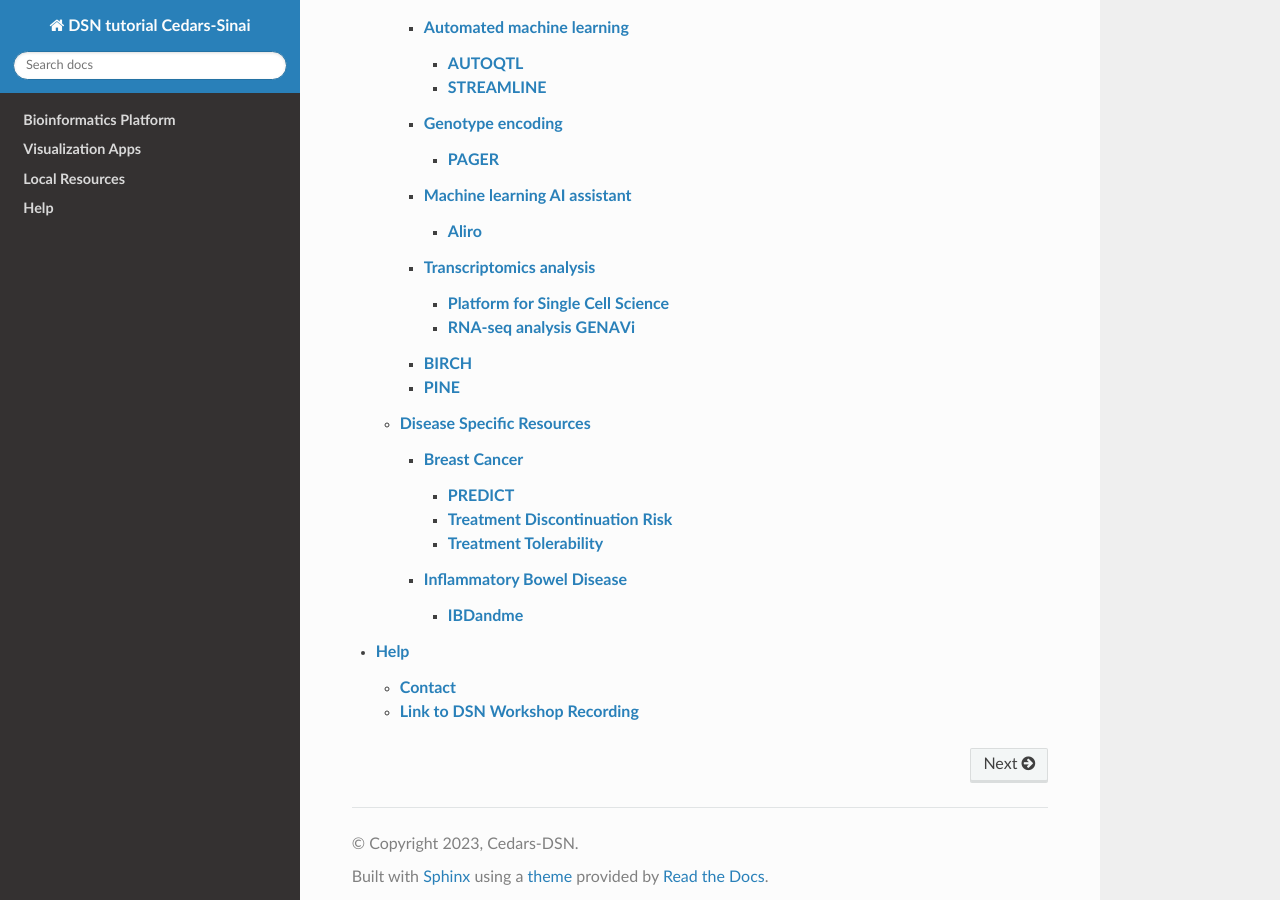
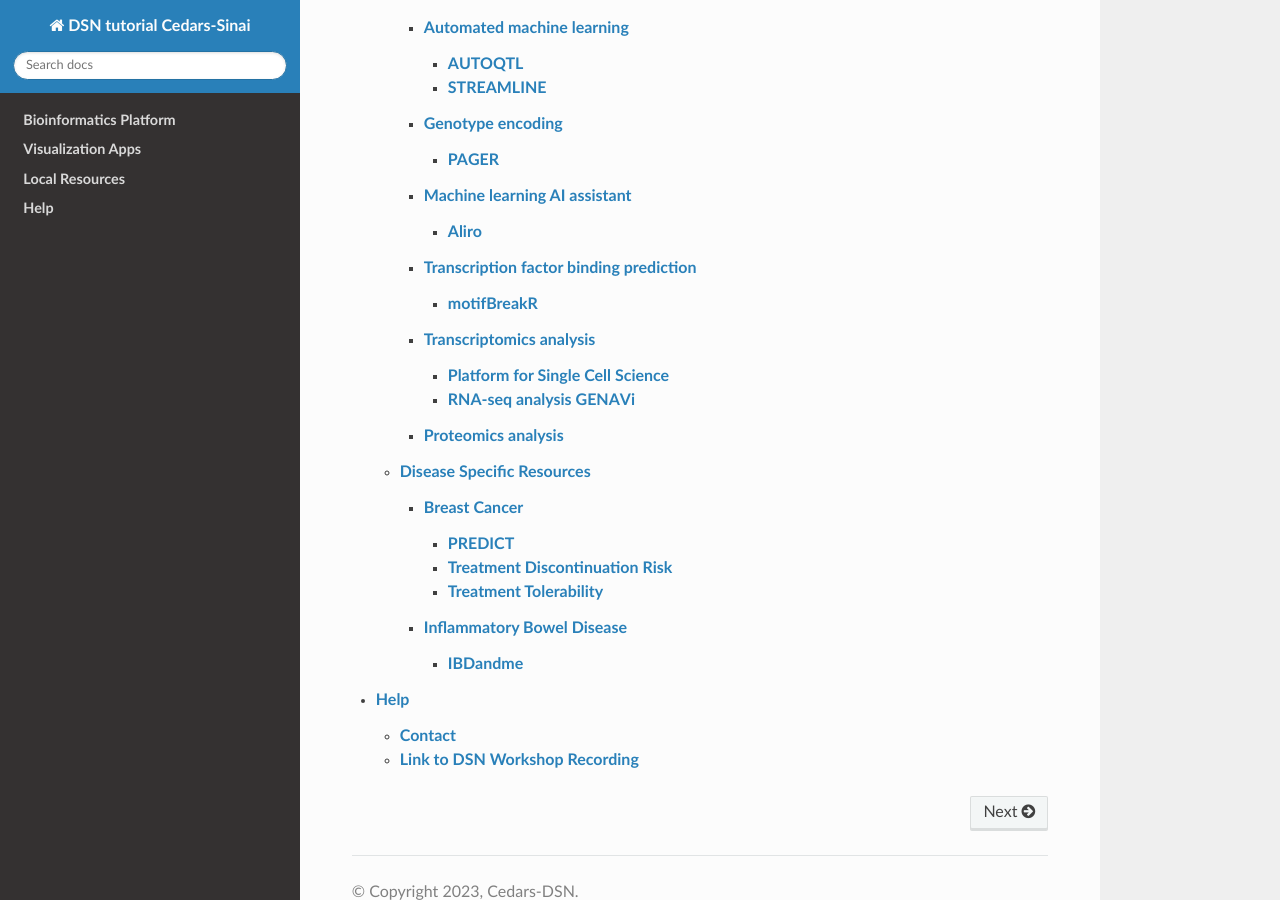
Before and after one commit to CedarsDSN/DSN_tutorial_page, a Sphinx documentation site: the page built from docs/index.rst, in a window 1280 px wide and 900 px high, scrolled down 837 px. Built offline with Sphinx 7.4.7 and the Read the Docs theme 3.1.0, drawn with Linux system fonts in a browser that asks for light colours; pages that are not in the unit, such as notebooks, are missing from menus.

Commit message:
Update index.rst

```diff
--- a/docs/Local Resources/General Computational Resources/index.rst
+++ b/docs/Local Resources/General Computational Resources/index.rst
@@ -9,7 +9,6 @@
    Automated machine learning/index.rst
    Genotype encoding/index.rst
    Machine learning AI assistant/index.rst
+   Transcription factor binding prediction/index.rst
    Transcriptomics analysis/index.rst
-   BIRCH.rst
-   motifBreakR.rst
-   PINE.rst
+   Proteomics analysis/index.rst
```
